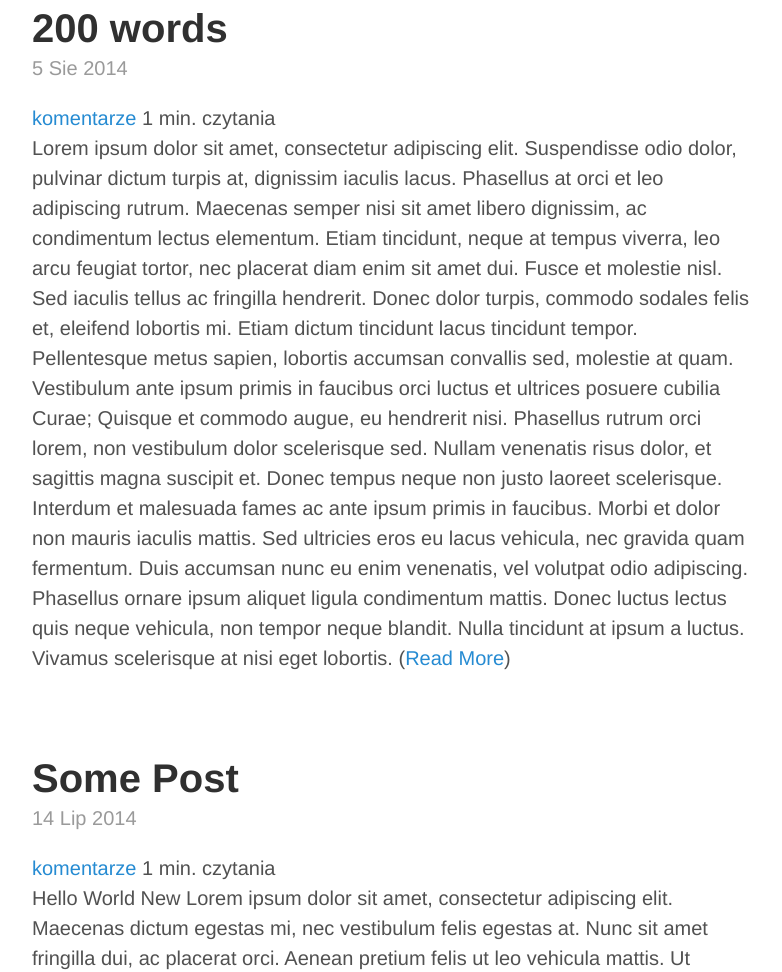
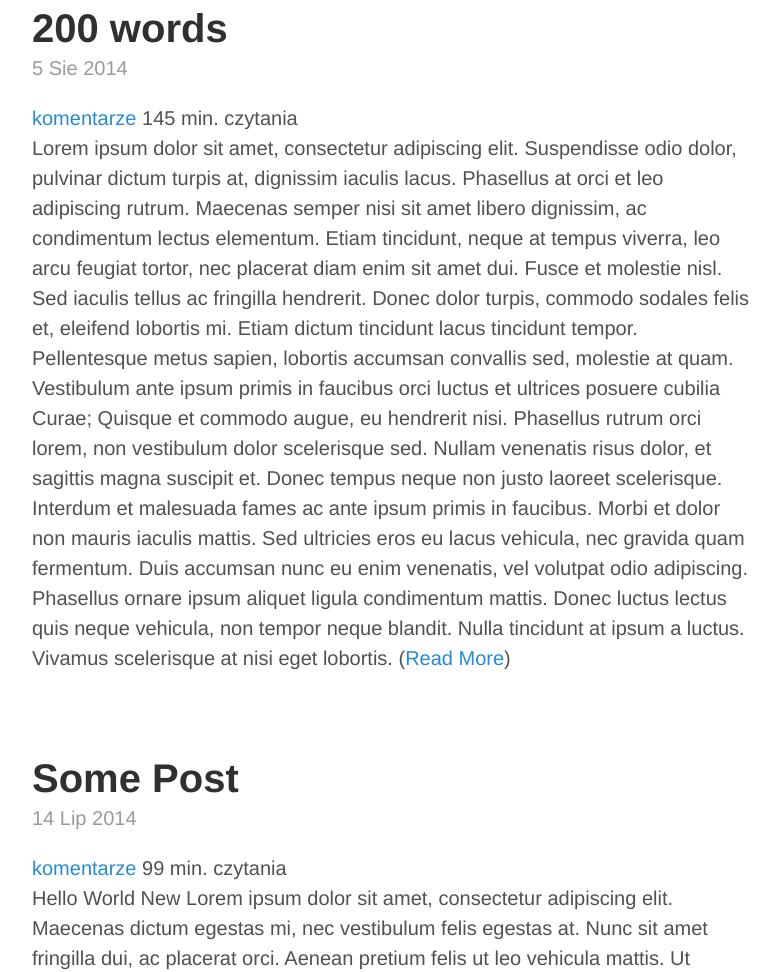
Before and after one commit to zdolny/jekyll-blog, a Jekyll site: the page built from index.html, in a window 1280 px wide. Shown: the part 218-1190 px from the top of the page, without its empty margins (248-1030 px from the left). Built offline with Jekyll 4.4.1, drawn with Linux system fonts in a browser that asks for light colours; the list of posts is cut into pages by our own code; comment, search, counter and statistics services are not loaded.

Commit message:
reading time bug test14

```diff
--- a/index.html
+++ b/index.html
@@ -7,7 +7,7 @@
 
 <div class="posts">
     {% for post in paginator.posts %}
-    {% capture readtime %}{{ post.content | number_of_words | plus:91 | divided_by:180 }}{% endcapture %}
+    {% capture readtime %}{{ post.content | number_of_words | plus:90 | divided_by:2 }}{% endcapture %}
         <div class="post">
             <h1 class="post-title">
                 <a href="{{ site.baseurl }}{{ post.url }}">
```
